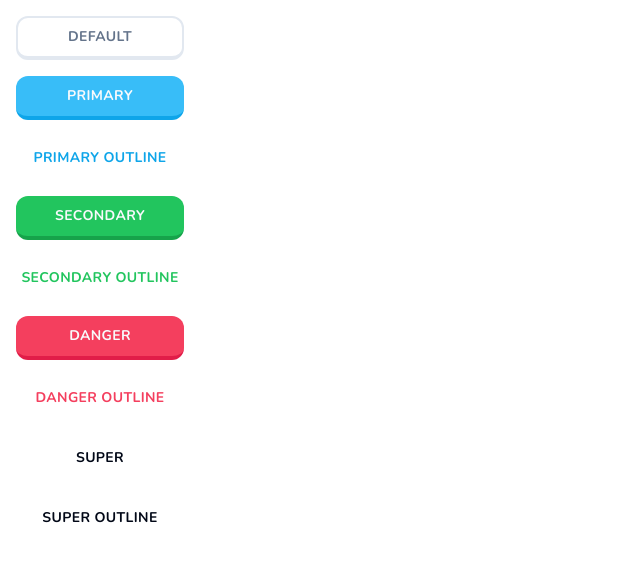
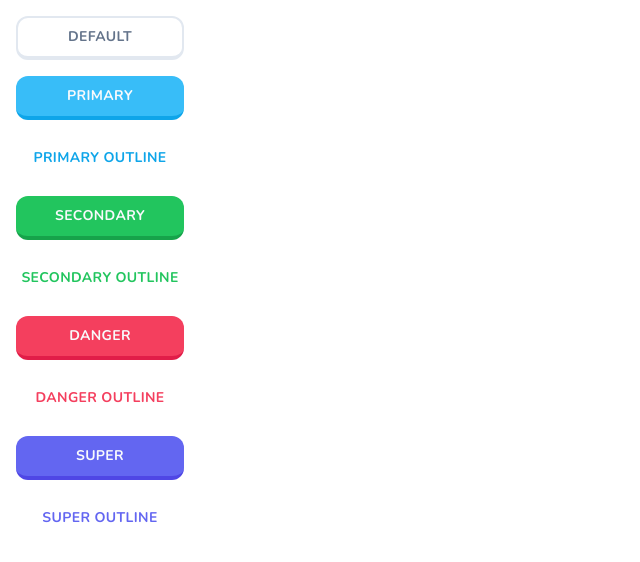
Before and after one commit to curlydoodle/duolingo-clone-nextjs, a Next.js app: page / in a window 1280 px wide. Shown: the top 562 px of the page, without its empty margins (0-640 px from the left). Built offline with nearby package versions, Linux system fonts and the light colour scheme.

Commit message:
update the button.tsx

```diff
--- a/components/ui/button.tsx
+++ b/components/ui/button.tsx
@@ -20,6 +20,9 @@
         danger:
           "bg-rose-500 text-primary-foreground hover:bg-rose-500/90 border-rose-600 border-b-4 active:border-b-0",
         dangerOutline: "bg-white text-rose-500 hover:bg-slate-100",
+        super:
+          "bg-indigo-500 text-primary-foreground hover:bg-indigo-500/90 border-indigo-600 border-b-4 active:border-b-0",
+        superOutline: "bg-white text-indigo-500 hover:bg-slate-100",
       },
       size: {
         default: "h-11 px-4 py-2",
```
